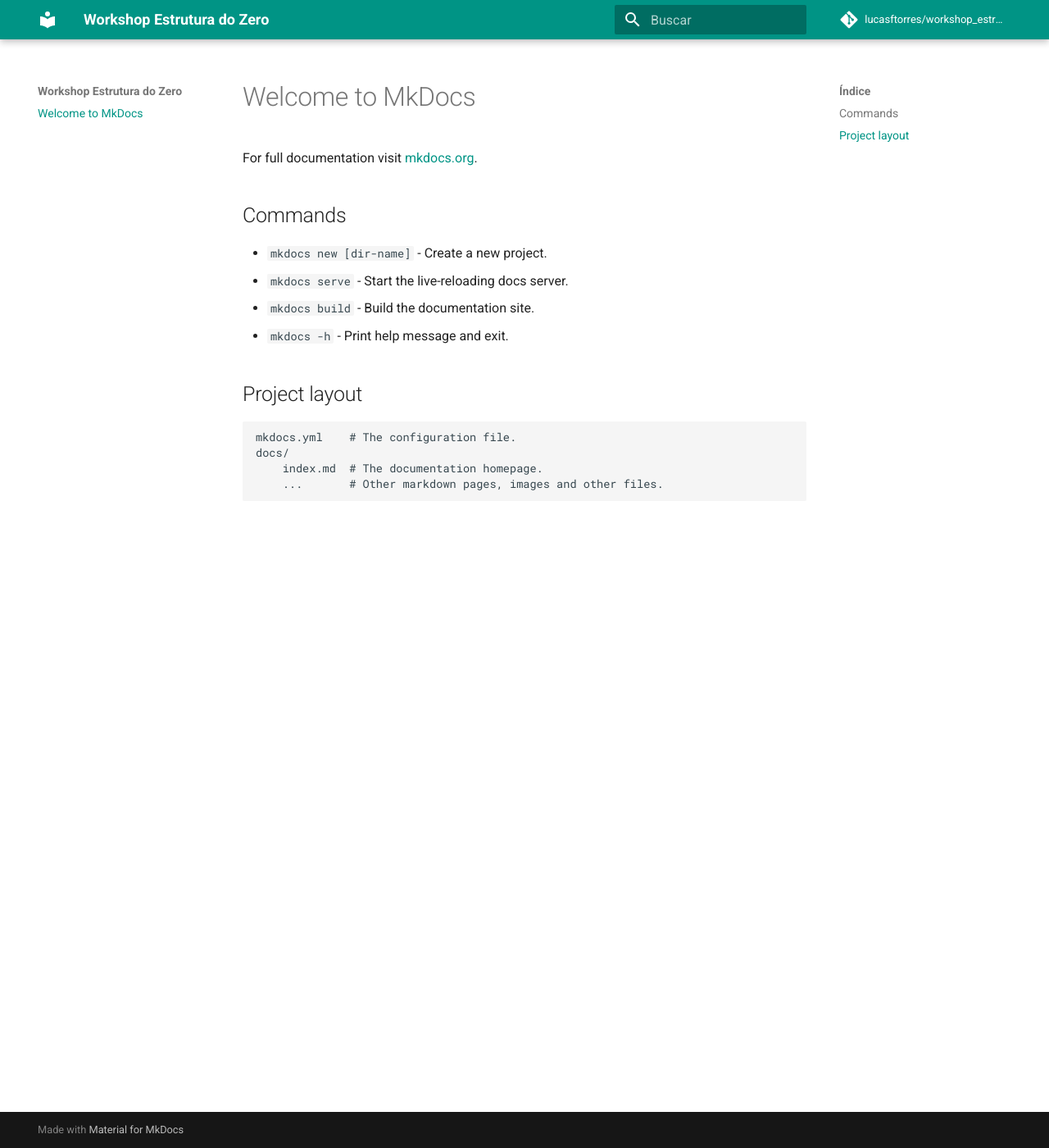
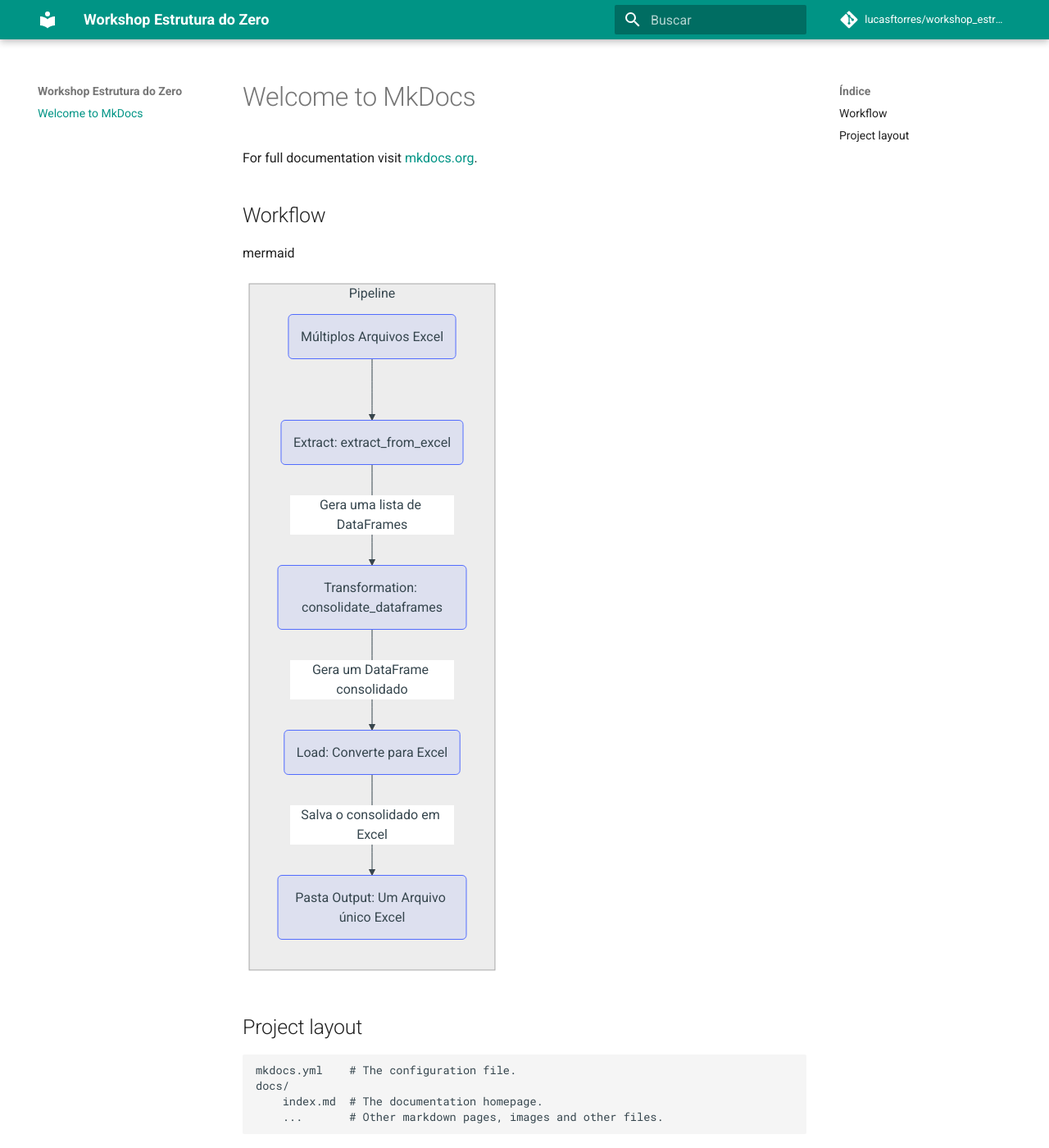
Before and after one commit to lucasftorres/workshop_estrutura_do_zero, an MkDocs documentation site: the page built from docs/index.md, in a window 1280 px wide and 1400 px high. Shown: the whole window at 82% size. Built offline with MkDocs 1.6.1 and Material for MkDocs 9.7.7, drawn with Linux system fonts in a browser that asks for light colours; comment, search, counter and statistics services are not loaded; some of the changed text lies outside the part shown.

Commit message:
update README.md mermaid

````diff
--- a/docs/index.md
+++ b/docs/index.md
@@ -2,12 +2,26 @@
 
 For full documentation visit [mkdocs.org](https://www.mkdocs.org).
 
-## Commands
+## Workflow
 
-* `mkdocs new [dir-name]` - Create a new project.
-* `mkdocs serve` - Start the live-reloading docs server.
-* `mkdocs build` - Build the documentation site.
-* `mkdocs -h` - Print help message and exit.
+mermaid
+
+```mermaid
+flowchart LR
+    subgraph ETL [Pipeline]
+        A("Múltiplos Arquivos Excel")
+        B("Extract: extract_from_excel")
+        C("Transformation: consolidate_dataframes")
+        D("Load: Converte para Excel")
+        E("Pasta Output: Um Arquivo único Excel")
+
+        A --> B
+        B -- "Gera uma lista de DataFrames" --> C
+        C -- "Gera um DataFrame consolidado" --> D
+        D -- "Salva o consolidado em Excel" --> E
+    end
+
+```
 
 ## Project layout
 
````
Also changed, not shown: other parts of docs/index.md (+5 -0 lines), README.md (+3 -0 lines).
